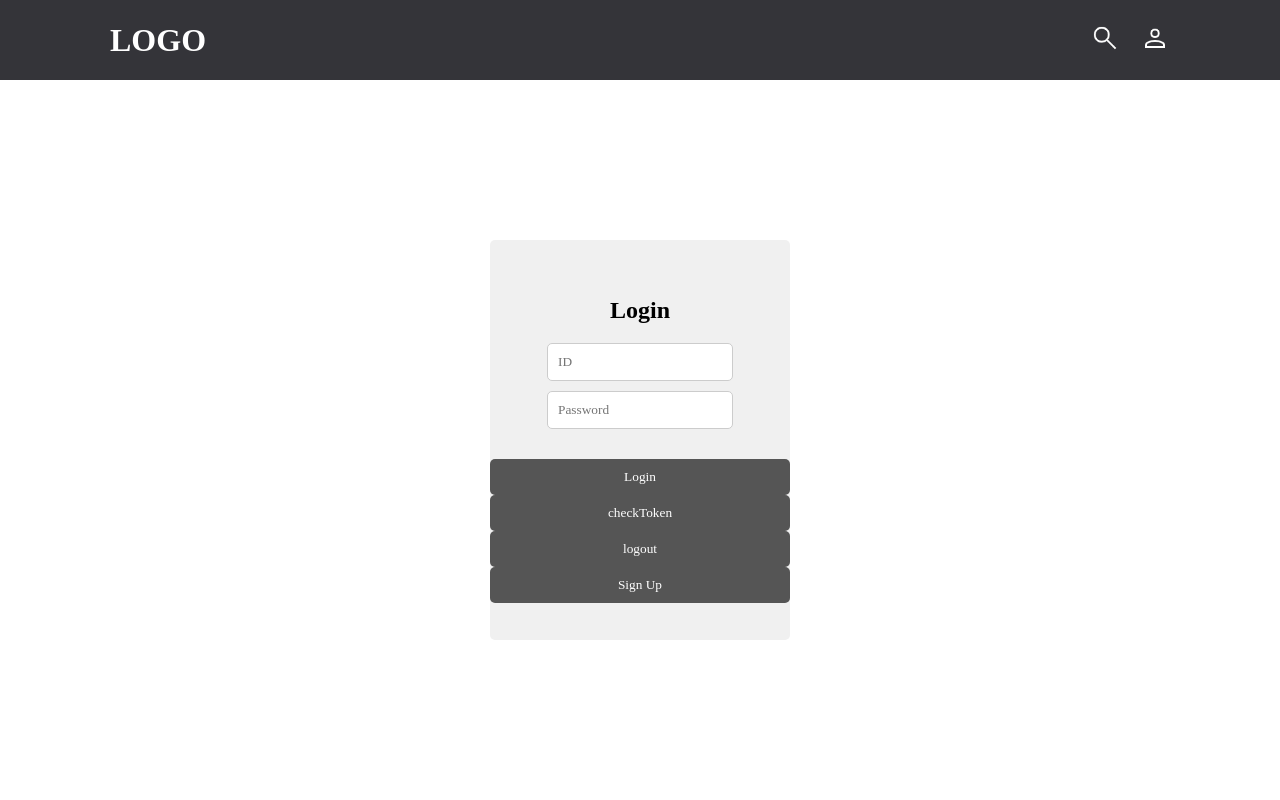
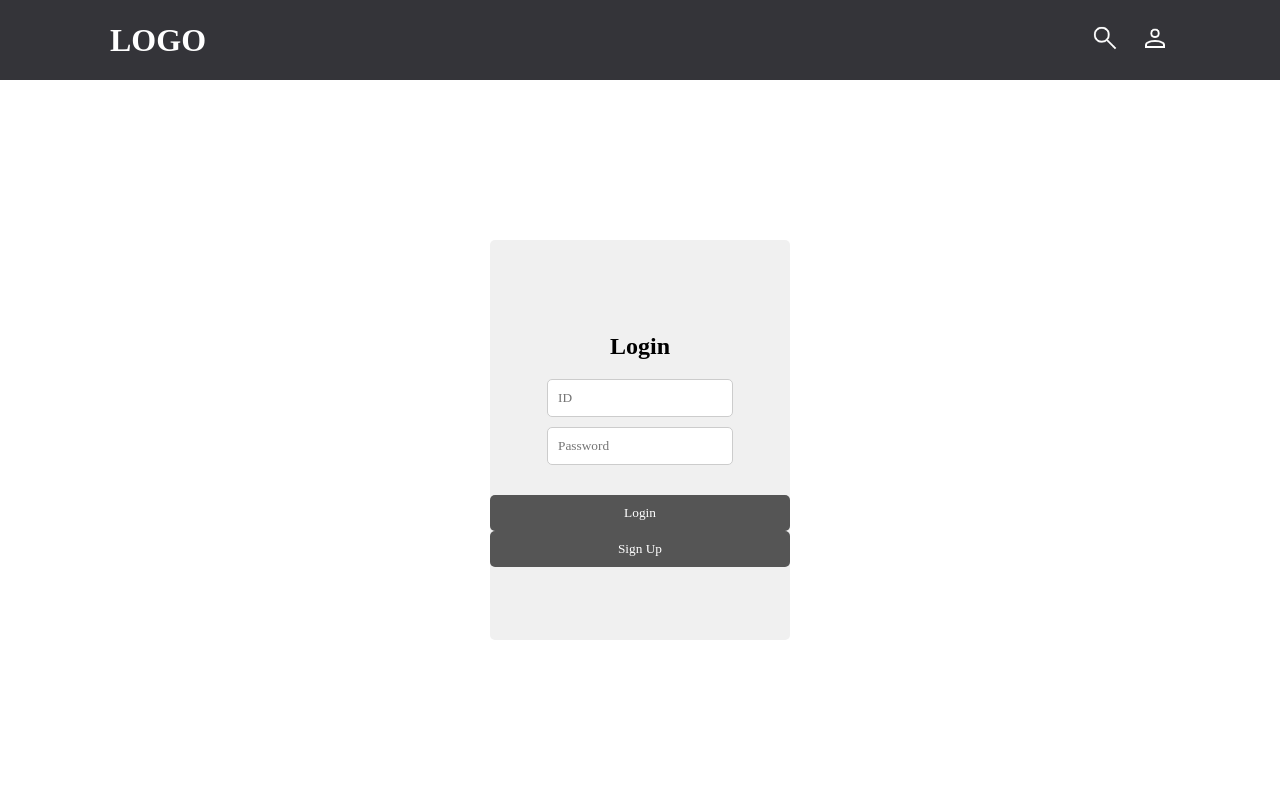
Before and after one commit to sanjeonsujeon/frontEnd, a React (Create React App) app: page /login in a window 1280 px wide. Shown: the top 800 px of the page. Built offline with nearby package versions, Linux system fonts and the light colour scheme; a web font is replaced by a local one.

Commit message:
오타 수정 및 테스트 버튼 제거

```diff
--- a/src/pages/Login.jsx
+++ b/src/pages/Login.jsx
@@ -3,7 +3,6 @@ import styled from "styled-components";
 import axios from 'axios';
 import { useState } from 'react';
 import { useNavigate } from "react-router-dom";
-import Button from "../Component/Button";
 
 const LoginContent = styled.div`
   width: 300px;
@@ -78,52 +77,6 @@ const Login = () => {
       })
   }
 
-  const checkToekn = (page) => {// page 는 현재 접속 하려고 하는 페이지
-    const refreshToken = localStorage.getItem('login-refresh-token');
-
-    axios.post(`/api/check-token`, {},{
-      headers: {
-        "refreshtoken" : refreshToken
-      }
-    })
-      .then((response) => {
-        if ((response.status === 200)) {
-					return console.log("토큰 확인 완료"), navigate(`/${page}`);
-				}
-      })
-      .catch((Error) => {
-        console.log(Error)
-        alert("다시 로그인 하여 주십시오");
-        navigate("/Login");
-      })
-  }
-
-  const logout = () => {
-    const refreshToken = localStorage.getItem('login-refresh-token');
-
-    axios.post(`/api/logout`, {},{
-      headers: {
-        "refreshtoken" : refreshToken
-      }
-    })
-      .then((response) => {
-        if ((response.status === 200)) {
-          localStorage.removeItem('login-refresh-token');
-          console.log(refreshToken);
-					return console.log("토큰 확인 완료"), navigate("/Login");
-				}
-      })
-      .catch((Error) => {
-        console.log(Error)
-        console.log("don't remove token");
-        alert("오류가 발생하였습니다.");
-      })
-  }
-
-  const login = () => {
-    navigate('/');
-  };
-
   const signup = () => {
     navigate('/signup');
   };
@@ -145,8 +98,6 @@ const Login = () => {
           />
         </InputForm>
         <StyledButton onClick={onSubmit}>Login</StyledButton>
-        <StyledButton onClick={checkToekn}>checkToken</StyledButton>
-        <StyledButton onClick={logout}>logout</StyledButton>
         <StyledButton onClick={signup}>Sign Up</StyledButton>
 
       </LoginContent>
--- a/src/pages/SignUp.jsx
+++ b/src/pages/SignUp.jsx
@@ -113,10 +113,8 @@ const SignUp = () => {
 			return alert("학번을 입력해주세요!");
 		}
 		if (
-			koreanRegex.test(userid) ||
-			specialCharRegex.test(userid) ||
-			koreanRegex.test(pw) ||
-			specialCharRegex.test(pw)
+			koreanRegex.test(userid) || specialCharRegex.test(userid) ||
+			koreanRegex.test(pw) || specialCharRegex.test(pw)
 		) {
 			return alert("아이디 또는 비밀번호에는 한글과 특수문자를 사용할 수 없습니다!");
 		}
@@ -132,7 +130,8 @@ const SignUp = () => {
 					return navigate("/Login");
 				}
 				if ((response.status = 800)) {
-					return alert("회원가입 중복"), navigate("/Login");
+					alert("회원가입 중복")
+					return navigate("/Login");
 				}
 			})
 			.catch((error) => {
--- a/src/setupProxy.js
+++ b/src/setupProxy.js
@@ -6,7 +6,7 @@ module.exports = function(app) {
   app.use(
     '/api',
     createProxyMiddleware({
-      target: '172.22.200.51:',
+      target: 'http://172.22.200.51:8080/',
       changeOrigin: true
     })
   );
```
Also changed, not shown: src/tmp/login.jsx (added, +22 -0 lines).
